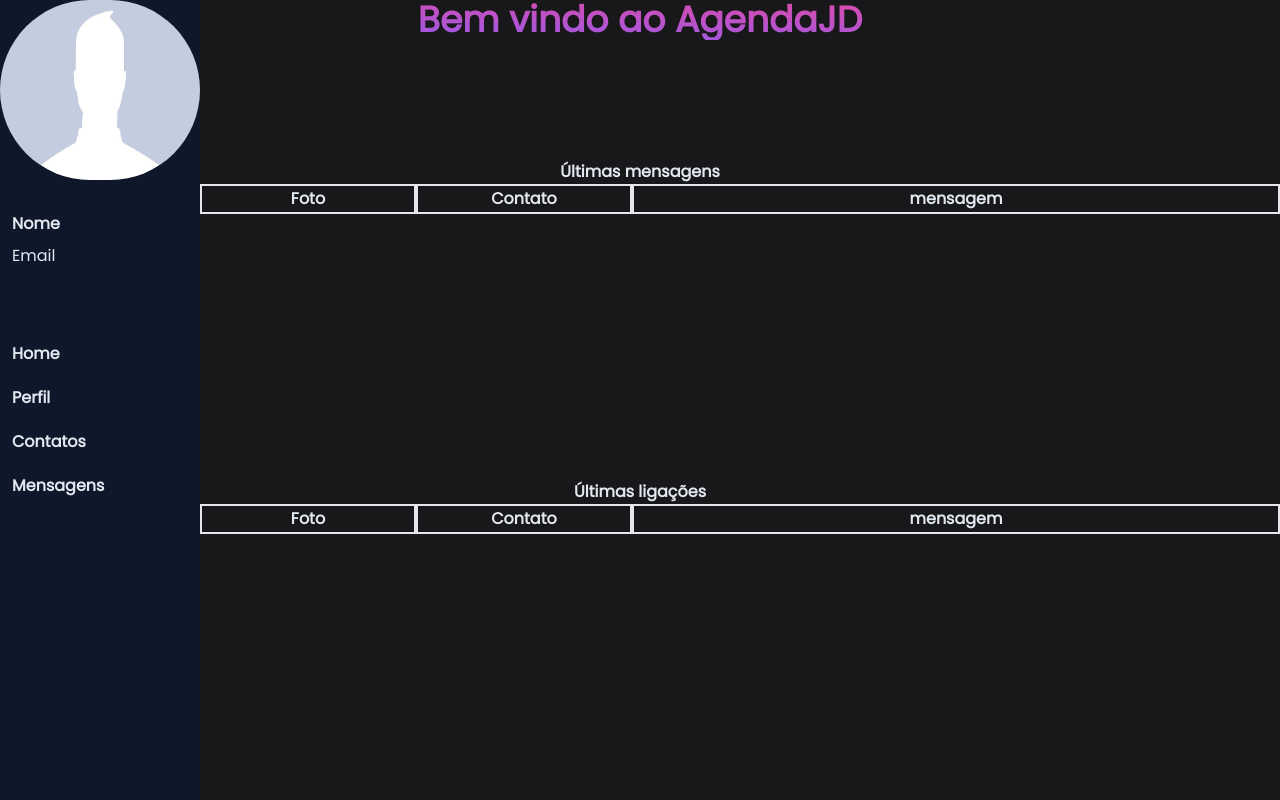
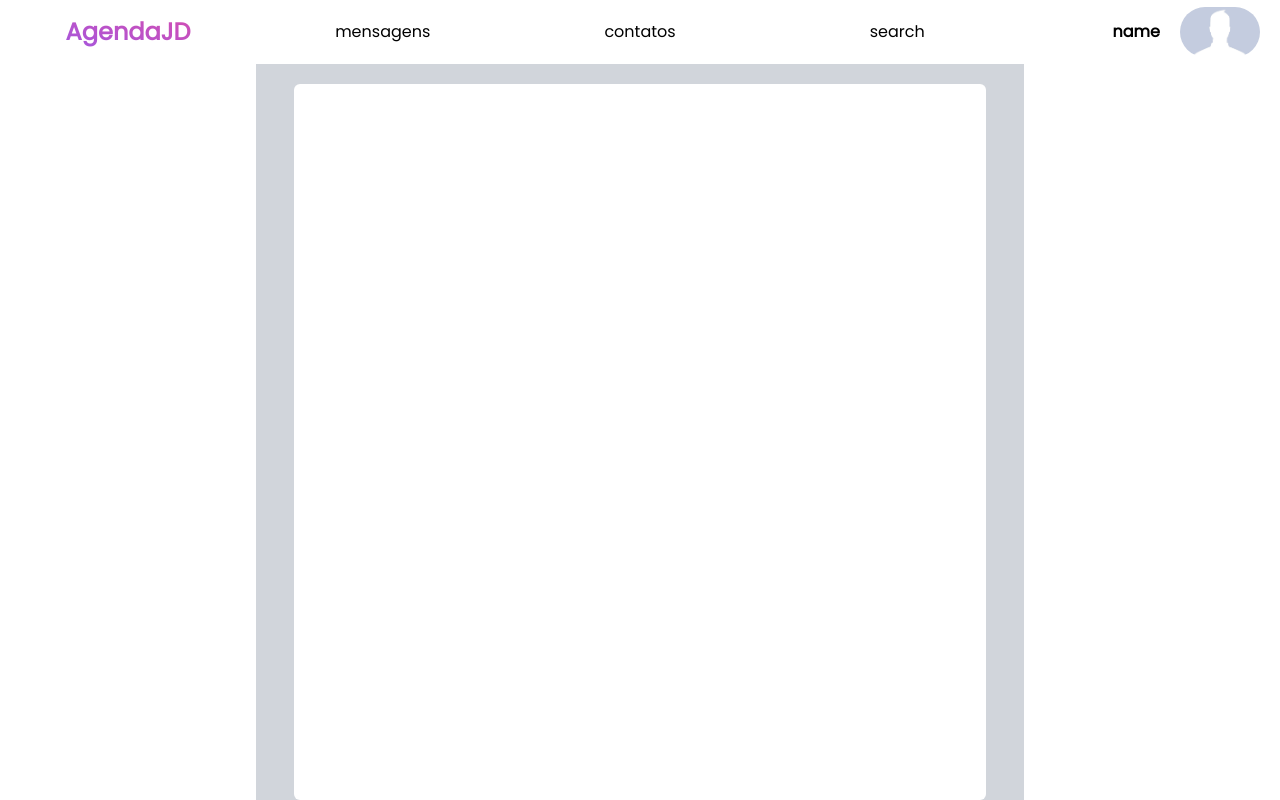
Before and after one commit to valdecyjr/agendajdFrontend, a Next.js app: page /in in a window 1280 px wide. Built offline with nearby package versions, Linux system fonts and the light colour scheme.

Commit message:
Perfil Page

```diff
--- a/app/in/contatos/page.tsx
+++ b/app/[username]/contatos/page.tsx
@@ -3,6 +3,8 @@ import Sidebar from "@/app/components/sidebar";
 
 export default function contatos(){
     return (
-        <Sidebar/>
+        <main className="bg-zinc-900 text-slate-200">
+            <Sidebar/>
+        </main>
     )
 }
--- a/app/in/mensagens/page.tsx
+++ b/app/[username]/mensagens/page.tsx
@@ -4,6 +4,8 @@ import Sidebar from "@/app/components/sidebar";
 
 export default function Ligar(){
     return (
-        <Sidebar/>
+        <main className="bg-zinc-900 text-slate-200">
+            <Sidebar/>
+        </main>
     )
 }
--- /dev/null
+++ b/app/[username]/page.tsx
@@ -0,0 +1,18 @@
+"use client"
+
+import { useState } from "react";
+import Navbar from "../components/navbar";
+import PerfilHome from "../components/perfilHome";
+
+
+export default function UserHome() {
+
+    const [imagePerfilUrl, setImage] = useState("/imagens/perfil.jpg")
+
+    return (
+        <main className="bg-gray-300 w-screen h-screen">
+            <Navbar imageUrl={imagePerfilUrl}/>
+            <PerfilHome/>
+        </main>
+    )
+}
--- /dev/null
+++ b/app/components/PerfilContent.tsx
@@ -0,0 +1,9 @@
+export default function PerfilContent(){
+    return (
+        <div className="md:flex md:justify-center md:w-[60%]">
+            <div className=" bg-white md:flex md:flex-col md:mt-5 md:w-[90%] md:h-auto md:rounded-md">
+
+            </div>
+        </div>
+    )
+}
--- /dev/null
+++ b/app/components/anuncioContent.tsx
@@ -0,0 +1,7 @@
+export default function AnuncioContent(){
+    return (
+        <div className="flex flex-col w-[20%] h-[92vh] bg-white">
+
+        </div>
+    )
+}
--- /dev/null
+++ b/app/components/navbar.tsx
@@ -0,0 +1,42 @@
+import Image from "next/image";
+import Link from "next/link";
+import { Dispatch, SetStateAction, useState } from "react";
+
+export default function Navbar(imageUrl: any){
+
+    console.log(imageUrl)
+
+    return (
+        <nav className="flex justift-between items-center w-screen md:h-[8vh] bg-white">
+            <strong
+            className="md:flex md:justify-center md:items-center md:w-[20%] md:p-5 md:bg-clip-text md:font-extrabold md:text-2xl md:text-transparent md:bg-gradient-to-tr md:from-violet-500 md:to-pink-500"
+            >
+                AgendaJD
+            </strong>
+            <ul className="w-[60%] h-full flex justify-between items-center">
+                <Link href="/" className="w-[33%] h-[80%] hover:bg-gray-300 flex justify-center items-center">
+                    <li>mensagens</li>
+                </Link>
+                <Link href="/" className="w-[33%] h-[80%] hover:bg-gray-300 flex justify-center items-center">
+                    <li>contatos</li>
+                </Link>
+                <Link href="/" className="w-[33%] h-[80%] hover:bg-gray-300 flex justify-center items-center">
+                    <li>search</li>
+                </Link>
+            </ul>
+            <div className="w-[20%] p-5 h-full flex justify-end items-center gap-5">
+                <strong>name</strong>
+                <Link href="/" className="flex w-auto h-auto justify-center items-center">
+                    <Image
+                            className="rounded-full"
+                            src={imageUrl.imageUrl}
+                            alt="sua foto de perfil"
+                            width= {80}
+                            height={80}
+                            priority={true}
+                        />
+                </Link>
+            </div>
+        </nav>
+    )
+}
--- /dev/null
+++ b/app/components/perfilHome.tsx
@@ -0,0 +1,13 @@
+import PerfilContent from "./PerfilContent";
+import AnuncioContent from "./anuncioContent";
+
+
+export default function PerfilHome(){
+    return (
+        <section className="md:flex md:flex=col md:w-screen md:h-auto">
+            <AnuncioContent/>
+            <PerfilContent/>
+            <AnuncioContent/>
+        </section>
+    )
+}
--- a/app/components/sidebar.tsx
+++ /dev/null
@@ -1,34 +0,0 @@
-import Image from "next/image";
-import Link from "next/link";
-
-export default function Sidebar(){
-    return (
-        <nav className="fixed flex flex-col w-[200px] h-[100vh] bg-slate-900  gap-8">
-            <Image
-            className="h-[180px] rounded-full"
-            src="/imagens/Perfil.jpg"
-            width={300}
-            height={300}
-            alt="Picture of the author"
-            />
-            <div className="flex flex-col justify-center pl-3 gap-2">
-                <strong>Nome</strong>
-                <p>Email</p>
-            </div>
-            <li className="flex flex-col justify-center pl-3 gap-5 list-none md:h-[30%]">
-                <Link href="in">
-                    <strong>Home</strong>
-                </Link>
-                <Link href="in/perfil">
-                    <strong>Perfil</strong>
-                </Link>
-                <Link href={"in/contatos"}>
-                    <strong>Contatos</strong>
-                </Link>
-                <Link href="in/mensagens">
-                    <strong>Mensagens</strong>
-                </Link>
-            </li>
-        </nav>
-    )
-}
--- a/app/in/page.tsx
+++ /dev/null
@@ -1,41 +0,0 @@
-import Sidebar from "../components/sidebar";
-
-export default function In(){
-    return (
-        <main className="bg-zinc-900 text-slate-200">
-            <Sidebar/>
-            <section className="flex flex-col h-screen">
-                <section className="flex flex-col h-[20%]">
-                <strong
-                className="flex w-screen justify-center items-center bg-clip-text font-extrabold text-4xl text-transparent bg-gradient-to-tr from-violet-500 to-pink-500"
-                >
-                    Bem vindo ao AgendaJD
-                </strong>
-                </section>
-                <section className="flex flex-col h-[40%]">
-                    <strong className="flex w-screen justify-center items-center">Últimas mensagens</strong>
-                    <table className="flex w-screen pl-[200px]">
-                        <thead className="flex w-screen">
-                            <th className="w-[20%] border-2 border-solid">Foto</th>
-                            <th className="w-[20%] border-2 border-solid">Contato</th>
-                            <th className="w-[60%] border-2 border-solid">mensagem</th>
-                        </thead>
-                    </table>
-                </section>
-                <section className="flex flex-col h-[40%]">
-                    <strong className="flex w-screen justify-center items-center">Últimas ligações</strong>
-                    <table className="flex w-screen pl-[200px]">
-                        <thead className="flex w-screen">
-                            <th className="w-[20%] border-2 border-solid">Foto</th>
-                            <th className="w-[20%] border-2 border-solid">Contato</th>
-                            <th className="w-[60%] border-2 border-solid">mensagem</th>
-                        </thead>
-                        <tbody>
-
-                        </tbody>
-                    </table>
-                </section>
-            </section>
-        </main>
-    )
-}
--- a/app/in/perfil/page.tsx
+++ /dev/null
@@ -1,9 +0,0 @@
-import Sidebar from "@/app/components/sidebar";
-
-
-
-export default function Perfil(){
-    return (
-        <Sidebar/>
-    )
-}
--- a/app/login/page.tsx
+++ b/app/login/page.tsx
@@ -1,21 +1,31 @@
 'use client'
 import Link from "next/link"
 import FormComponents from "../components/formComponents"
-import { FormEvent } from "react"
+import { FormEvent, useRef } from "react"
+import axios from "axios"
 
 export default function Login() {
 
+  const usernameInputRef = useRef<HTMLInputElement>(null)
+  const passwordInputRef = useRef<HTMLInputElement>(null)
+
   function handleSubmit(e: FormEvent){
-    console.log(e)
-}
+    e.defaultPrevented
+    axios.post("http://localhost:8080/login/loginValidation", {
+      username: usernameInputRef.current?.value,
+      password: passwordInputRef.current?.value
+    }).then(response => (
+      console.log(response)
+    ))
+  }
 
   return (
     <FormComponents submitFunction={handleSubmit}>
       <div className='flex flex-col gap-2'>
         <label >Username ou Email:</label>
-        <input className='bg-zinc-900 text-zinc-300' placeholder='Digite seu Email'/>
+        <input ref={usernameInputRef} className='bg-zinc-900 text-zinc-300' placeholder='Digite seu Email'/>
         <label>Senha:</label>
-        <input className='bg-zinc-900 text-zinc-300' placeholder='Digite sua Senha'/>
+        <input ref={passwordInputRef} type="password" className='bg-zinc-900 text-zinc-300' placeholder='Digite sua Senha'/>
       </div>
       <div className="flex text-xs gap-3">
         <Link href="login/cadastro">
```
Also changed, not shown: public/imagens/perfil.jpg (renamed from public/imagens/Perfil.jpg).
